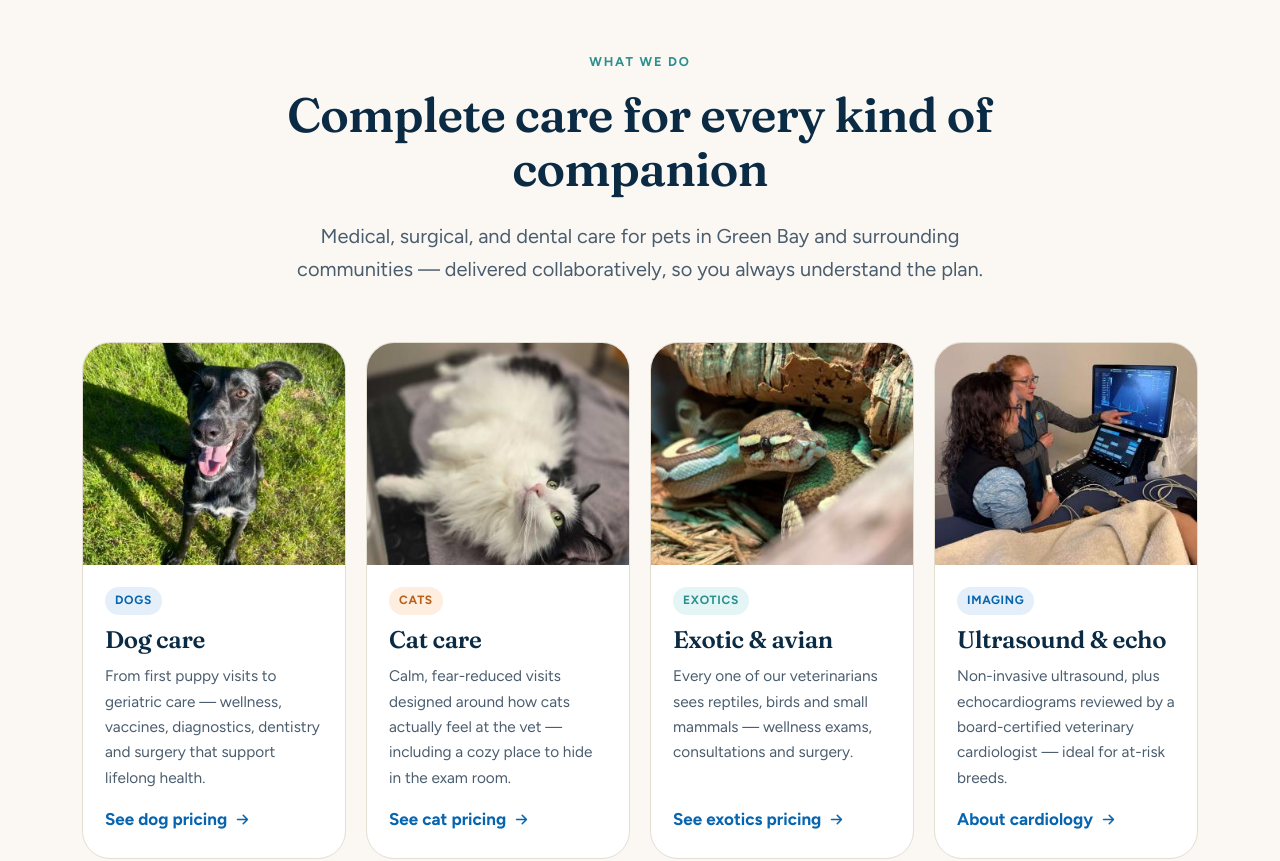
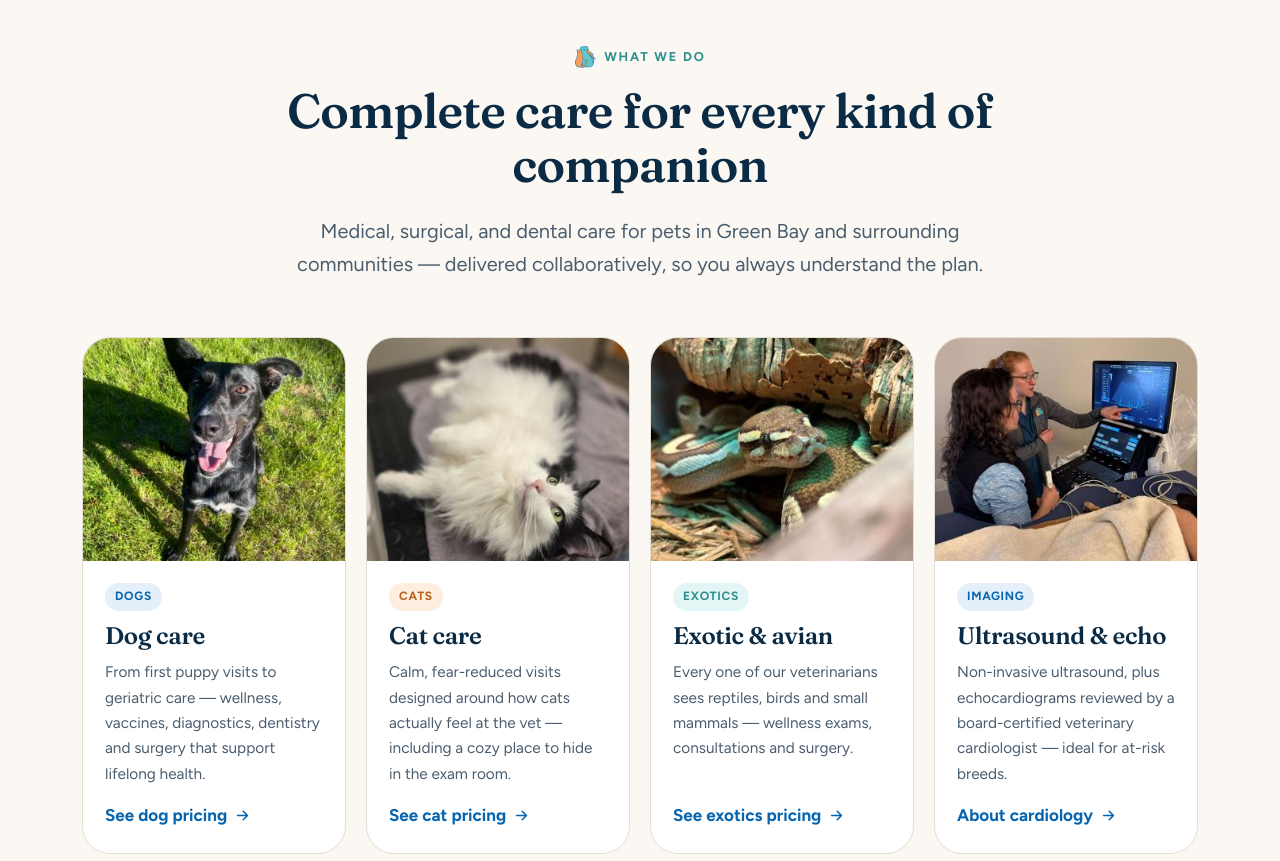
Before and after one commit to carl641/gentlevets, a plain HTML site: page index.html in a window 1280 px wide. Shown: the part 1132-1993 px from the top of the page. Drawn offline with Linux system fonts and the light colour scheme.

Commit message:
Use the Gentle Vet logo mark in place of eyebrow dashes
Adds a transparent, trimmed copy of the logo mark (assets/img/mark.png)
and shows it before every eyebrow label, including centered ones.

Co-Authored-By: Claude Opus 5.5 <noreply@anthropic.com>
Claude-Session: https://claude.ai/code/session_01NJwLGfQZuZVxLp25jyrfEy

```diff
--- a/assets/css/styles.css
+++ b/assets/css/styles.css
@@ -97,17 +97,16 @@ p { margin: 0 0 1em; }
 .section--blue h2, .section--blue h3 { color: #fff; }
 
 .eyebrow {
-  display: inline-flex; align-items: center; gap: .5em;
+  display: inline-flex; align-items: center; gap: .6em;
   font-size: .8rem; font-weight: 700; letter-spacing: .14em; text-transform: uppercase;
   color: var(--teal-700); margin-bottom: 1rem;
 }
-.eyebrow::before { content: ""; width: 22px; height: 2px; background: currentColor; border-radius: 2px; }
+.eyebrow::before { content: ""; width: 22px; height: 22px; flex: none; background: url("../img/mark.png") center / contain no-repeat; }
 .section--blue .eyebrow { color: var(--teal); }
 
 .lede { font-size: clamp(1.1rem, 1.6vw, 1.25rem); color: var(--ink-soft); max-width: 60ch; }
 .section-head { max-width: 720px; margin-bottom: clamp(36px, 5vw, 56px); }
 .section-head--center { margin-inline: auto; text-align: center; }
-.section-head--center .eyebrow::before { display: none; }
 
 /* ---------- Buttons ---------- */
 .btn {
```
Also changed, not shown: assets/img/mark.png (added).
